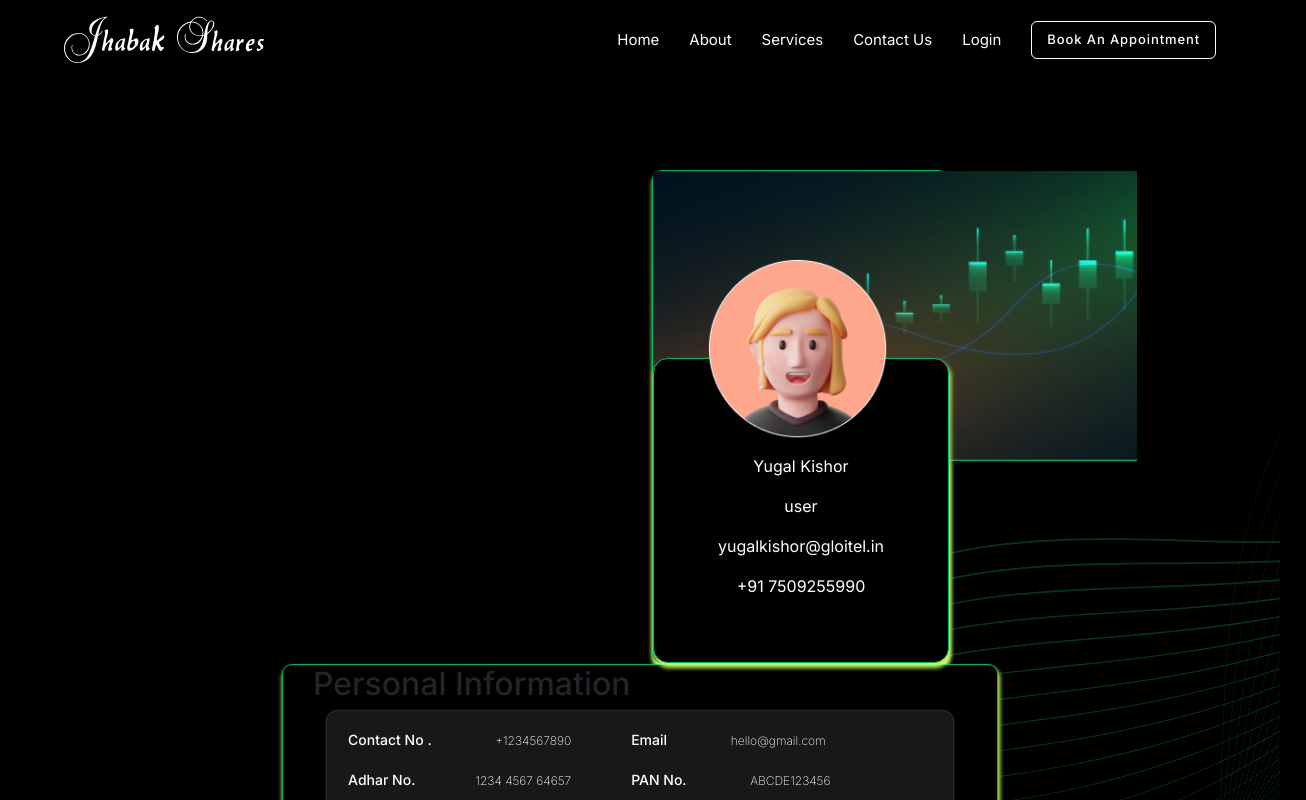
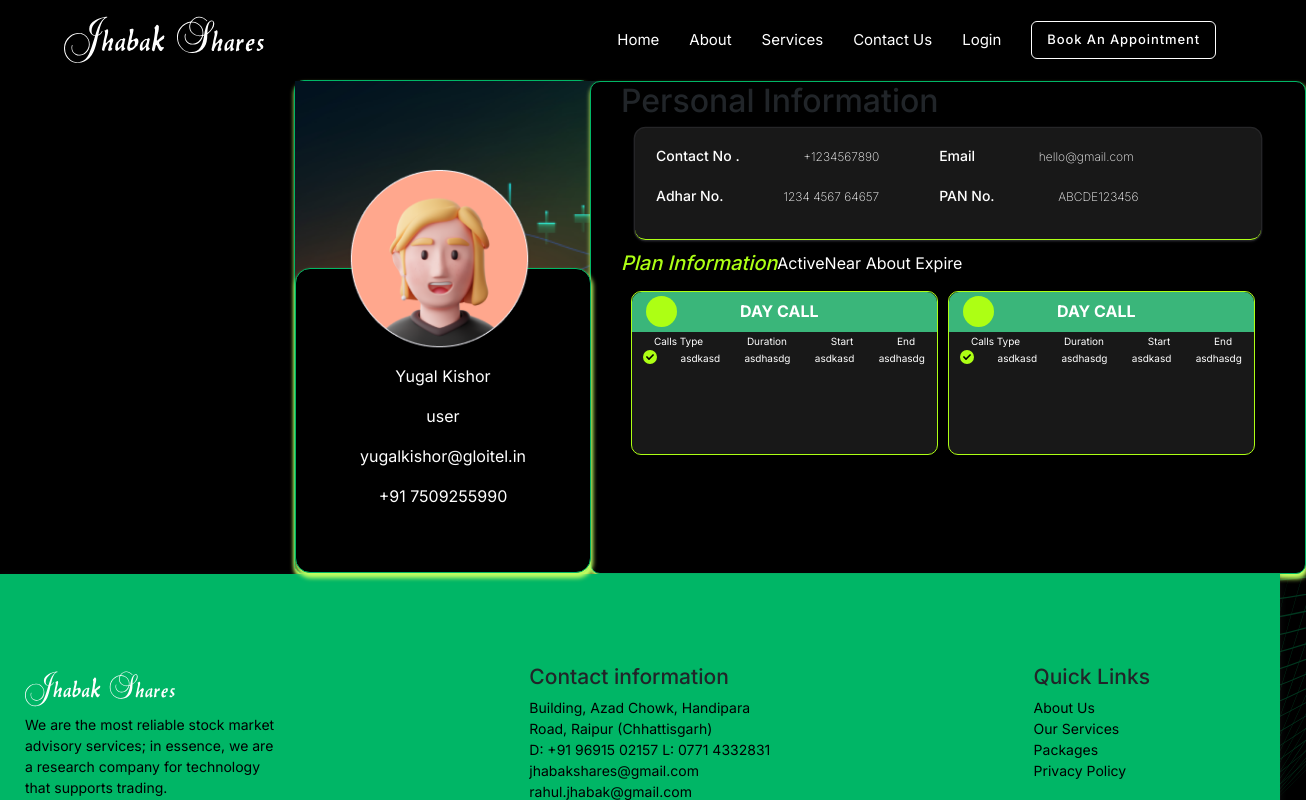
Before and after one commit to Zafar123gloitel/Jhabak_website, a Next.js app: page /profile in a window 1280 px wide. Shown: the top 800 px of the page, 1306 px wide, since content can reach past the window. Built offline with nearby package versions, Linux system fonts and the light colour scheme.

Commit message:
user profile

```diff
--- a/src/app/(client)/profile/page.tsx
+++ b/src/app/(client)/profile/page.tsx
@@ -5,7 +5,7 @@ import style from './profile.module.scss';
 function Profile() {
   return (
     <>
-      <div className={`${style.maincontainer} element_center w-100 section_padding flex-column `}>
+      <div className={`${style.maincontainer} element_center`}>
         <Usercard />
         <PersonalInfo />
       </div>
```
